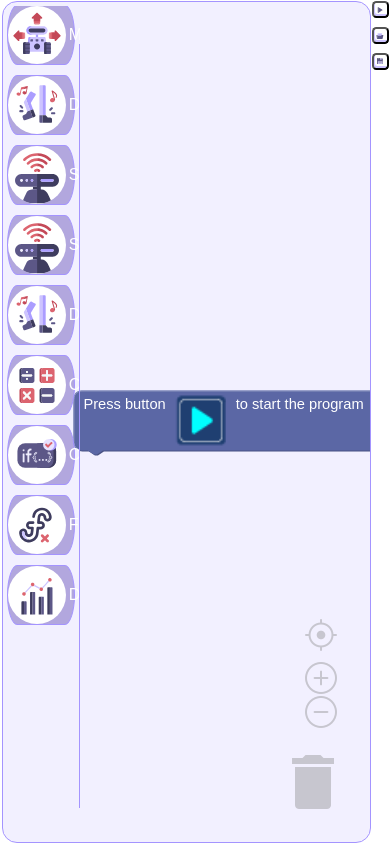
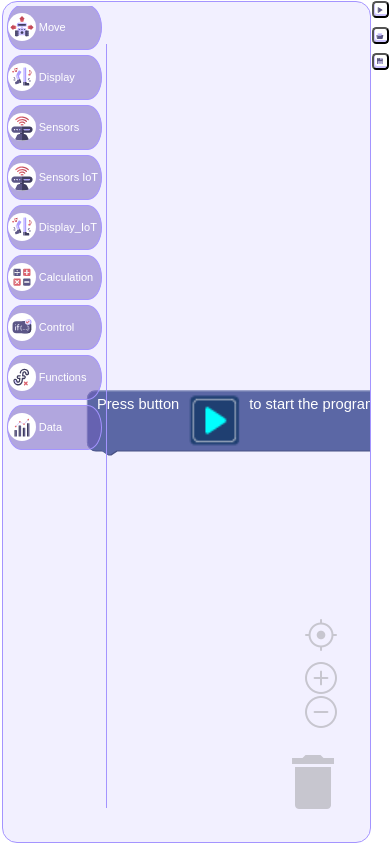
Before and after one commit to Hoang-Ngoc/blockly-project, a plain HTML site: page index.html in a window 390 px wide. Drawn offline with Linux system fonts and the light colour scheme.

Commit message:
update toolbox style

```diff
--- a/toolbox_style.css
+++ b/toolbox_style.css
@@ -1,139 +1,405 @@
 /* ================= TOOLBOX CONTENT ================= */
+
 .blocklyToolboxContents {
+
     padding-right: 5px;
+
     width: 100%;
     height: 100%;
+
+
     display: flex;
+
     flex-direction: column;
+
+
     justify-content: flex-start;
+
     align-items: center;
-    gap: 10px;
+
+
+    gap: 8px;
+
+
+    box-sizing: border-box;
+
     overflow-y: auto;
-    box-sizing: border-box;
 }
 
+
 /* Vertical divider */
+
 .blocklyToolboxContents:after {
+
     content: "";
+
     position: absolute;
+
+
     background: #A494FF;
+
+
     bottom: 5%;
+
     right: 0%;
+
+
     height: 90%;
+
     width: 1px;
 }
 
+
+
 /* ================= CATEGORY ================= */
+
+
 .blocklyToolboxCategory {
+
     width: 100%;
-    height: 60px;
-    max-height: 2cm;
+
+
+    height: 55px;
+
+
     flex: none;
+
+
     display: flex;
+
     align-items: center;
 }
 
+
+
 /* Category button */
+
+
 .blocklyTreeRow {
+
     box-sizing: border-box;
+
+
     width: 100%;
+
     height: 100%;
+
+
     display: flex;
+
+
     flex-direction: row;
+
+
     justify-content: flex-start;
+
+
     align-items: center;
-    padding: 0px 12px;
-    gap: 4px;
-    background: rgba(114, 94, 189, 0.5);
+
+
+    padding: 0px 8px;
+
+
+    gap: 5px;
+
+
+    background: rgba(114,94,189,0.5);
+
+
     border: 1px solid #A494FF;
+
+
     border-radius: 45% / 150%;
-    flex: none;
+
+
+    flex:none;
 }
 
+
+
 /* ================= ICON + LABEL ================= */
+
+
 .customIcon {
-    color: rgba(238, 237, 245, 0);
+
+    color: rgba(238,237,245,0);
+
 }
 
+
+
 .blocklyTreeRowContentContainer {
-    width: 100%;
-    height: 100%;
-    display: flex;
-    flex-direction: row;
-    align-items: center;
+
+    width:100%;
+
+    height:100%;
+
+
+    display:flex;
+
+
+    flex-direction:row;
+
+
+    align-items:center;
 }
 
+
+
 .blocklyTreeLabel {
-    font-size: auto;
-    color: white;
-    align-self: center;
-    text-align: center;
+
+    color:white;
+
+
+    font-size:14px;
+
+
+    text-align:center;
 }
 
+
+
 /* ================= TOOLBOX ================= */
+
+
 .blocklyToolboxDiv {
-    height: 100%;
-    width: 20%;
-    display: flex;
-    align-items: flex-start;
-    justify-content: flex-start;
-    margin-bottom: 1mm;
-    margin-left: 1mm;
-    margin-right: 1px;
-    overflow: hidden;
+
+
+    height:100%;
+
+
+    width:20%;
+
+
+    display:flex;
+
+
+    align-items:flex-start;
+
+
+    justify-content:flex-start;
+
+
+    margin-bottom:1mm;
+
+
+    margin-left:1mm;
+
+
+    margin-right:1px;
+
+
+    overflow:hidden;
 }
 
-/* ================= FLYOUT ================= */
-.blocklyFlyout {
-    margin-top: 1mm;
-    margin-bottom: 1mm;
-    margin-left: 2mm;
-    margin-right: 1px;
-    border-style: solid;
-    border-color: aqua;
-    border-width: 1px;
-    border-radius: 1mm;
+
+
+/* ================= TOOLBOX ICON ================= */
+
+
+.toolboxIcons {
+
+
+    width:35px;
+
+    height:35px;
+
+
+    max-height:none;
+
+
+    aspect-ratio:1 / 1;
+
+
+    border-radius:100%;
+
+
+    background:white;
 }
 
-/* ================= TOOLBOX ICON ================= */
-.toolboxIcons {
-    height: 100%;
-    aspect-ratio: 1 / 1;
-    max-height: 2cm;
-    border-radius: 100%;
-    background-color: white;
+
+
+/* ================= FLYOUT ================= */
+
+
+.blocklyFlyout {
+
+
+    margin-top:1mm;
+
+
+    margin-bottom:1mm;
+
+
+    margin-left:2mm;
+
+
+    margin-right:1px;
+
+
+    border-style:solid;
+
+
+    border-color:aqua;
+
+
+    border-width:1px;
+
+
+    border-radius:1mm;
 }
 
+
+
 /* ================= DISABLED CATEGORY ================= */
+
+
 .blocklyToolboxCategory[disabled="true"] {
-    visibility: hidden;
-    position: relative;
-    z-index: 1;
+
+
+    visibility:hidden;
+
+
+    position:relative;
+
+
+    z-index:1;
+
 }
 
+
+
 .blocklyToolboxCategory[disabled="true"]::after {
-    z-index: 2;
-    visibility: visible;
-    content: '';
-    display: block;
-    position: absolute;
-    height: calc(100% - 3px);
-    max-height: 2cm;
-    width: 100%;
-    background-image: url('Utils/ToolboxIcon/LockCategory.svg');
-    background-position: center;
-    background-repeat: no-repeat;
-    background-size: 14%;
-    background-color: rgba(114, 94, 189, 0.5);
-    border-radius: 45% / 150%;
+
+
+    z-index:2;
+
+
+    visibility:visible;
+
+
+    content:'';
+
+
+    display:block;
+
+
+    position:absolute;
+
+
+    height:calc(100% - 3px);
+
+
+    width:100%;
+
+
+    background-image:url('Utils/ToolboxIcon/LockCategory.svg');
+
+
+    background-position:center;
+
+
+    background-repeat:no-repeat;
+
+
+    background-size:14%;
+
+
+    background-color:rgba(114,94,189,0.5);
+
+
+    border-radius:45% / 150%;
 }
 
+
+
 /* ================= SCROLL BAR ================= */
+
+
 .blocklyToolboxContents::-webkit-scrollbar {
-    width: 6px;
+
+    width:6px;
+
 }
 
+
 .blocklyToolboxContents::-webkit-scrollbar-thumb {
-    background: #A494FF;
-    border-radius: 10px;
+
+
+    background:#A494FF;
+
+
+    border-radius:10px;
+
 }
+
+
+
+/* ================================================= */
+/* ================= MOBILE ========================= */
+/* ================================================= */
+
+
+@media screen and (max-width:600px) {
+
+
+    .blocklyToolboxDiv {
+
+
+        width:100px;
+
+        min-width:100px;
+
+    }
+
+
+
+    .blocklyToolboxContents {
+
+
+        gap:5px;
+
+    }
+
+
+
+    .blocklyToolboxCategory {
+
+
+        height:45px;
+
+    }
+
+
+
+    .blocklyTreeRow {
+
+
+        padding:0px 5px;
+
+
+        border-radius:45% / 150%;
+
+    }
+
+
+
+    .toolboxIcons {
+
+
+        width:28px;
+
+        height:28px;
+
+    }
+
+
+
+    .blocklyTreeLabel {
+
+
+        font-size:11px;
+
+    }
+
+}
```
